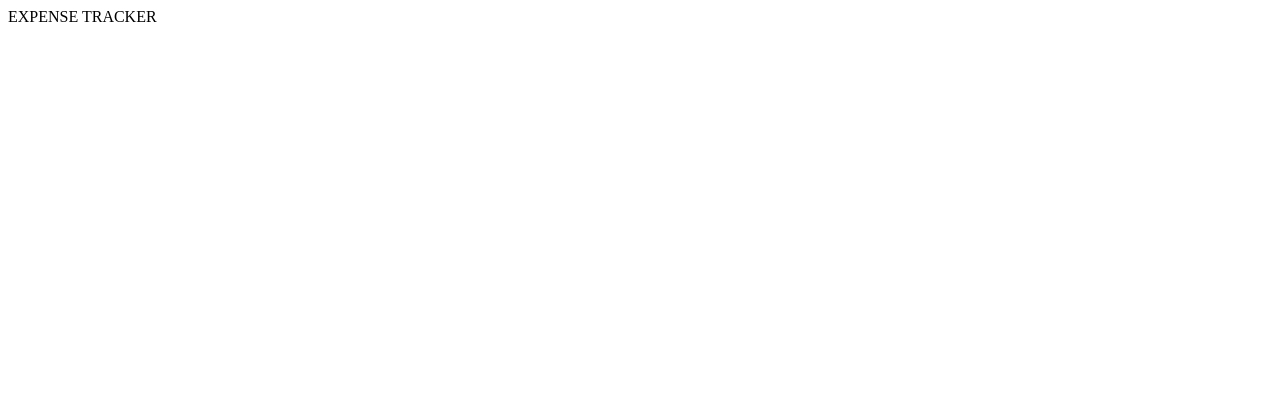
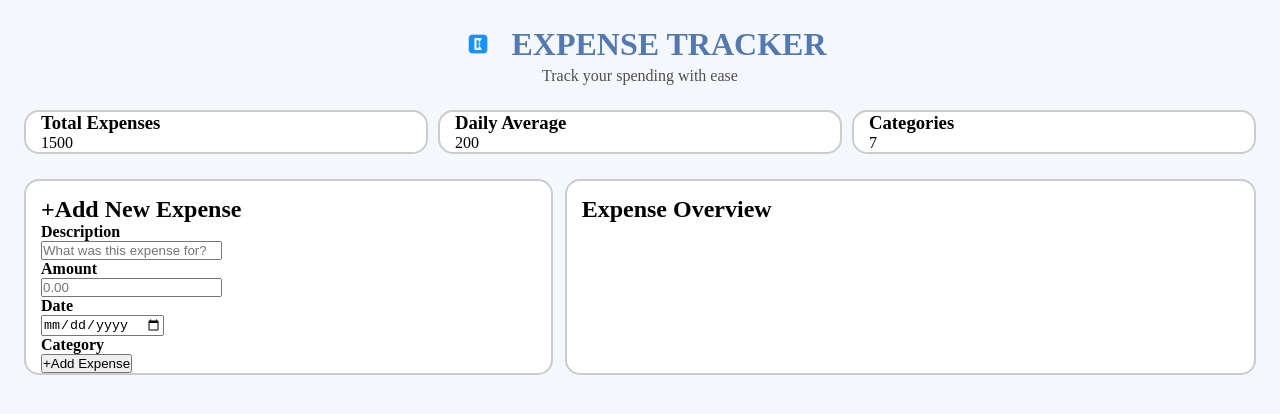
Before and after one commit to nishika070/EXPENSE-TRACKER, a plain HTML site: page index.html in a window 1280 px wide. Drawn offline with Linux system fonts and the light colour scheme.

Commit message:
updated cards

```diff
--- a/index.html
+++ b/index.html
@@ -7,10 +7,69 @@
 
     </head>
     <body>
-        <header>
-            EXPENSE TRACKER
+        <header class="title">
+            <div class="heading">
+                <img class="logo" src="logo-updated.png" alt="logo"/>
+                <h1>EXPENSE TRACKER</h1>
+            </div>
+            <p>Track your spending with ease</p>
+
+
         </header>
         <main>
+            <section class="primary-card">
+                <div class="card">
+                    <h3>Total Expenses</h3>
+                    <div class="expense" id="expense">
+                        <p>1500</p>
+                    </div>
+                </div>
+
+                <div class="card">
+                    <h3>Daily Average</h3>
+                    <div class="avg" id="avg">
+                        <p>200</p>
+                    </div>
+                </div>
+
+                <div class="card">
+                    <h3>Categories</h3>
+                    <div class="category" id="category">
+                        <p>7</p>
+                    </div>
+                </div>
+
+            </section>
+            <section class="secondary-card">
+                <div class="card"id="entry">
+                    <h2>+Add New Expense</h2>
+                    <div>
+                        <h4>Description</h4>
+                        <input type="text" placeholder="What was this expense for?">
+                    </div>
+
+                    <div>
+                        <h4>Amount</h4>
+                        <input type="text" placeholder="0.00">
+                    </div>
+
+                    <div>
+                        <h4>Date</h4>
+                        <input type="date" placeholder="" id="min">
+                    </div>
+
+                    <div>
+                        <h4>Category</h4>
+                        <!--<input type="text" placeholder="food">-->
+                    </div>
+
+                    <button id="save" >+Add Expense</button>
+                </div>
+                <div class="card">
+                    <h2>Expense Overview</h2>
+
+                </div>
+            </section>
 
         </main>
     </body>
--- a/style.css
+++ b/style.css
@@ -0,0 +1,67 @@
+*{
+    margin: 0;
+    padding: 0;
+}
+body{
+    background-color:#F4F7FC;;
+    padding: 24px;
+}
+header /*title*/
+{
+    display: flex;
+    flex-direction: column;
+    gap: 3px;
+    justify-content: center;
+    align-items: center;
+    color: rgb(82, 78, 78);
+}
+.heading{ /*only the logo and text*/
+    display: flex;
+    flex-direction: row;
+    gap: 8px;
+    justify-content: center;
+    align-items: center;
+
+}
+.heading h1{
+    font-weight: 100px;
+    color: #5279b0;
+
+}
+.heading img{
+    width: 50px;
+    height: 40px;
+    object-fit: contain;
+
+}
+
+.primary-card{
+    display: grid ;
+    grid-template-columns: 1fr 1fr 1fr;
+    gap: 10px;
+    margin-top: 25px;
+}
+.primary-card .card{
+
+    background-color: rgb(255, 255, 255);
+    border: 2px solid rgb(204, 204, 204);
+    border-radius: 15px;
+    box-shadow: 3px blur rgb(165, 165, 210);
+    padding-left:15px;
+}
+.secondary-card{
+    margin-top: 25px;
+    display: grid;
+    grid-template-columns: 1.3fr 1.7fr;
+    gap: 12px;
+}
+.secondary-card .card{
+
+    background-color: rgb(255, 255, 255);
+    border: 2px solid rgb(204, 204, 204);
+    border-radius: 15px;
+    box-shadow: 3px blur rgb(165, 165, 210);
+    padding-left:15px;
+    padding-top: 15px;
+
+}
```
Also changed, not shown: logo-updated.png (added), logo.webp (added).
